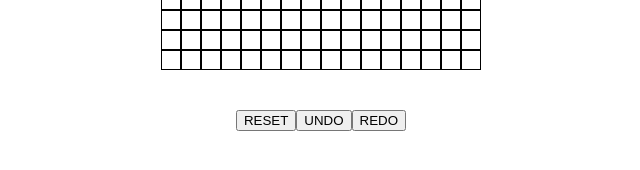
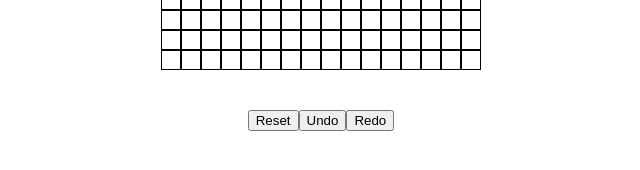
Before and after one commit to adarshares/coloring_grid, a React (Create React App) app: page / in a window 1280 px wide. Shown: the part 462-632 px from the top of the page, without its empty margins (319-959 px from the left). Built offline with nearby package versions, Linux system fonts and the light colour scheme.

Commit message:
used reducer to change the code and variable names changed

```diff
--- a/src/App.js
+++ b/src/App.js
@@ -1,225 +1,174 @@
 import './App.css';
-import { useState } from 'react';
+import { useCallback, useReducer } from 'react';
 import Box from './components/Box';
-import { CirclePicker } from 'react-color';
-import { KEYCOLOR,KEYCOLORLIST,KEYSTACK,KEYSTACKINDEX,KEYSTACKPOINTER } from './constant/constants';
+import ColorPicker from './components/ColorPicker';
+import { KEY_STATE } from './constant/constants';
 
 
-function initializeColorList(){
-  let colorList = window.localStorage.getItem(KEYCOLORLIST);
-  if(colorList){
-    colorList = colorList.split(",");
-  }
-  else{
-    colorList = Array(256).fill("white");
-  }
-  return colorList;
+
+function HandleLocalStorage(state){
+  window.localStorage.setItem(KEY_STATE,JSON.stringify(state));
 }
 
-function initializeColor(){
-  let color = window.localStorage.getItem(KEYCOLOR);
-  if(color){
-  }
-  else{
-    color = "white";
-  }
-  return color;
+const InitializeState = (init) => {
+  const state = {
+    selectedColor:"white",
+    colorOfCells:Array(256).fill("white"),
+    cellsColorHistory:[],
+    cellsIndexHistory:[],
+    cellsHistoryPointer:-1,
+    ...(JSON.parse(window.localStorage.getItem(KEY_STATE))),
+  };
+  HandleLocalStorage(state);
+  return state;
 }
 
-function initializeStack(){
-  let stack = window.localStorage.getItem(KEYSTACK);
-  if(stack){
-    stack = stack.split(",");
-  }
-  else{
-    stack = [];
-  }
-  return stack;
+/*
+selectedColor:"white",
+colorOfCells:[Array(256).fill("white")],
+cellsColorHistory:[],
+cellsIndexHistory:[],
+cellsHistoryPointer:-1,
+*/
+const InsertStateChanges=(cellsColorHistory,cellsIndexHistory,prevColor,currentColor,id)=>{
+  cellsColorHistory.push(prevColor);
+  cellsColorHistory.push(currentColor);
+  cellsIndexHistory.push(id);
+  cellsIndexHistory.push(id);
 }
 
-function initializeStackIndex(){
-  let stackIndex = window.localStorage.getItem(KEYSTACKINDEX);
-  if(stackIndex){
-    stackIndex = stackIndex.split(',');
+const HandleCellClick = (prevState,id) => {
+  const prevPointer = prevState.cellsHistoryPointer;
+  if(prevPointer%2 == 0){
+    prevState.cellsColorHistory.splice(prevPointer);
+    prevState.cellsIndexHistory.splice(prevPointer);
   }
-  else{
-    stackIndex = [];
+  InsertStateChanges(prevState.cellsColorHistory,prevState.cellsIndexHistory,prevState.colorOfCells[id],prevState.selectedColor,id);
+  prevState.colorOfCells[id] = prevState.selectedColor;
+  return {
+    ...prevState,
+    cellsHistoryPointer : prevPointer%2?prevPointer+2:prevPointer+1,
   }
-  return stackIndex;
+}
+const HandleUndo=(prevState)=>{
+  if(prevState.cellsHistoryPointer === -1 || prevState.cellsHistoryPointer === 0){return null;}
+  const prevPointer = prevState.cellsHistoryPointer;
+  const newPointer = prevPointer%2?prevPointer-1:prevPointer-2;
+  prevState.colorOfCells[prevState.cellsIndexHistory[newPointer]] = prevState.cellsColorHistory[newPointer];
+
+  return {
+    ...prevState,
+    cellsHistoryPointer: newPointer,
+  }
 }
 
-function initializeStackPointer(){
-  let stackPointer = window.localStorage.getItem(KEYSTACKPOINTER);
-  if(stackPointer == null){
-    stackPointer = -1;
+const HandleRedo=(prevState)=>{
+  if(prevState.cellsHistoryPointer+1 >= prevState.cellsColorHistory.length){return null;}
+  const prevPointer = prevState.cellsHistoryPointer;
+  const newPointer = prevPointer%2?prevPointer+2:prevPointer+1;
+  prevState.colorOfCells[prevState.cellsIndexHistory[newPointer]] = prevState.cellsColorHistory[newPointer];
+  return {
+    ...prevState,
+    cellsHistoryPointer : newPointer,
   }
-  return stackPointer;
 }
 
-
-function handleLocalStorageColorList(colorList){
-  window.localStorage.setItem(KEYCOLORLIST,colorList.toString());
+const HandleReset = ()=>{
+  return {
+    selectedColor:"white",
+    colorOfCells:Array(256).fill("white"),
+    cellsColorHistory:[],
+    cellsIndexHistory:[],
+    cellsHistoryPointer:-1,
+  };
+}
+const HandleColorPick=(prevState,colorName)=>{
+  return {
+    ...prevState,
+    selectedColor : colorName,
+  }
 }
 
-function handleLocalStorageColor(color){
-  window.localStorage.setItem(KEYCOLOR,color);
+//CELL_CLICK, UNDO, REDO, RESET, COLOR_PICK
+function reducer(prevState,action){
+  switch(action.type){
+    case "CELL_CLICK":{
+      const newState = {
+        ...prevState,
+        ...HandleCellClick(structuredClone(prevState),action.id),
+      };
+      HandleLocalStorage(newState);
+      return newState;
     }
 
-function handleLocalStorageStack(stack){
-  window.localStorage.setItem(KEYSTACK,stack.toString());
+    case "UNDO":{
+      const newState = {
+        ...prevState,
+        ...HandleUndo(structuredClone(prevState)),
+      };
+      HandleLocalStorage(newState);
+      return newState;
     }
 
-function handleLocalStorageStackIndex(stackIndex){
-  window.localStorage.setItem(KEYSTACKINDEX,stackIndex.toString());
+    case "REDO":{
+      const newState = {
+        ...prevState,
+        ...HandleRedo(structuredClone(prevState)),
+      };
+      HandleLocalStorage(newState);
+      return newState;
     }
 
-function handleLocalStorageStackPointer(stackPointer){
-  window.localStorage.setItem(KEYSTACKPOINTER,stackPointer);
+    case "RESET":{
+      const newState = {
+        ...HandleReset(),
+      };
+      HandleLocalStorage(newState);
+      return newState;
+    }
+    case "COLOR_PICK":{
+      const newState = {
+        ...prevState,
+        ...HandleColorPick(structuredClone(prevState),action.colorName),
+      }
+      HandleLocalStorage(newState);
+      return newState;
+    }
+    default:
+      return prevState;
+  }
 }
 
 function App() {
-  const [color,setColor] = useState(initializeColor());
-  const [colorList,setColorList] = useState(initializeColorList());
-  const [stack,setStack] = useState(initializeStack());
-  const [stackIndex,setStackIndex] = useState(initializeStackIndex());
-  const [stackPointer,setStackPointer] = useState(initializeStackPointer());
 
+  const [state,dispatch] = useReducer(reducer,{},InitializeState);
 
-  function handleClick(event){
-    let prevColorList = [...colorList];//create a new array since directly equating gives the same object
-    let prevColor = prevColorList[+event.target.id];
+  const features = [
+    {type: 'RESET', label: 'Reset', onClick: 'RESET'},
+    {type: 'UNDO', label: 'Undo', onClick: 'UNDO'},
+    {type: 'REDO', label: 'Redo', onClick: 'REDO'},
+  ];
 
-    let newStack = [...stack];
-    let newStackIndex = [...stackIndex];
-    let newStackPointer = stackPointer;
-
-    if(newStackPointer%2 == 0){
-      newStack.length = stackPointer;
-      newStackIndex.length = stackPointer;
-      newStack.push(prevColor);
-      newStack.push(color);
-      newStackIndex.push(event.target.id);
-      newStackIndex.push(event.target.id);
-      newStackPointer = +newStackPointer + 1;
-    }
-    else{
-      newStack.push(prevColor);
-      newStack.push(color);
-      newStackIndex.push(event.target.id);
-      newStackIndex.push(event.target.id);
-      newStackPointer = +newStackPointer + 2;
-    }
-
-    newStackPointer = newStackPointer.toString();
-
-    prevColorList[+event.target.id] = color;
-
-    setColorList(prevColorList);
-    handleLocalStorageColorList(prevColorList);
-
-    setStack(newStack);
-    handleLocalStorageStack(newStack);
-
-    setStackIndex(newStackIndex);
-    handleLocalStorageStackIndex(newStackIndex);
-
-    setStackPointer(newStackPointer);
-    handleLocalStorageStackPointer(newStackPointer);
-
-  }
-  function handleMouseEnter(event){
-    event.target.style = `background-color:${color};`;
-  }
-  function handleMouseLeave(event){
-    event.target.style = `background-color:${colorList[event.target.id]};`
-  }
-  function handleColorPick(colorName,mouseEvent){
-    setColor(colorName.hex);
-    handleLocalStorageColor(colorName.hex);
-  }
-  function handleResetButton(){
-    setColor("white");
-    handleLocalStorageColor("white");
-
-    setColorList(Array(256).fill("white"));
-    handleLocalStorageColorList(Array(256).fill("white"));
-
-    setStack([]);
-    handleLocalStorageStack([]);
-
-    setStackIndex([]);
-    handleLocalStorageStackIndex([]);
-
-    setStackPointer("-1");
-    handleLocalStorageStackPointer("-1");
-  }
-  function handleUndoButton(){
-    if(stackPointer === "-1" || stackPointer === "0"){return;}
-
-    let newStackPointer = stackPointer;
-
-    if(newStackPointer%2 == 0){
-      newStackPointer = +newStackPointer - 2;
-    }
-    else{
-      newStackPointer = +newStackPointer - 1;
-    }
-    let prevColorList = [...colorList];
-    prevColorList[+stackIndex[+newStackPointer]] = stack[+newStackPointer];
-
-    newStackPointer = newStackPointer.toString();
-
-    setColorList(prevColorList);
-    handleLocalStorageColorList(prevColorList);
-
-    setStackPointer(newStackPointer);
-    handleLocalStorageStackPointer(newStackPointer);
-  }
-  function handleRedoButton(){
-    if((+stackPointer + 1) >= stack.length){
-      return;
-    }
-    let newStackPointer = stackPointer;
-    if(newStackPointer%2 == 0){
-      newStackPointer = +newStackPointer + 1;
-    }
-    else{
-      newStackPointer = +newStackPointer + 2;
-    }
-
-
-
-    let prevColorList = [...colorList];
-    prevColorList[+stackIndex[+newStackPointer]] = stack[+newStackPointer];
-
-    newStackPointer = newStackPointer.toString();
-    setStackPointer(newStackPointer);
-    handleLocalStorageStackPointer(newStackPointer);
-
-    setColorList(prevColorList);
-    handleLocalStorageColorList(prevColorList);
-  }
   return (
     <>
 
       <div className="globalContainer">
-      <div className="colorPicker">
-        <CirclePicker onChange={handleColorPick} />
-      </div>
 
+        <ColorPicker onChange={(colorName)=>{dispatch({type:"COLOR_PICK",colorName:colorName.hex})}}/>
         <div className="container">
           <div className="wrapper">
-          {colorList.map((item,index) => {
-            return <Box key={index} boxColor={item} id={`${index}`} onClick={handleClick} onMouseEnter={handleMouseEnter} onMouseLeave={handleMouseLeave}/>;
+            {state.colorOfCells.map((item,index) => {
+              return <Box key={index} boxColor={item} id={`${index}`} onClick={dispatch} selectedColor={state.selectedColor}/>;
             })}
           </div>
         </div>
 
         <div className="features">
-        <button onClick={handleResetButton}>RESET</button>
-        <button onClick={handleUndoButton}>UNDO</button>
-        <button onClick={handleRedoButton}>REDO</button>
+          {features.map((item,index) => {
+            return <button key={item.type} onClick={()=>{dispatch({type:item.onClick})}}>{item.label}</button>
+            })}
         </div>
+
       </div>
 
     </>
--- a/src/components/Box.js
+++ b/src/components/Box.js
@@ -1,10 +1,21 @@
-import React from 'react';
+import React, { memo, useState } from 'react';
 import "./../App.css";
 
-function Box(props) {
+const Box = memo((props)=>{
+  const [hover,setHover] = useState(false);
+  const HandleMouseEnter=()=>{
+    setHover(true);
+  }
+  const HandleMouseLeave = () => {
+    setHover(false);
+  }
+  const HandleClick = () => {
+    props.onClick({type:"CELL_CLICK",id:+props.id})
+  }
+  console.log(`component ${props.id} rendered`)
   return (
-    <div style={{backgroundColor:props.boxColor,}} id={props.id} className="customBox" onClick={props.onClick} onMouseEnter={props.onMouseEnter} onMouseLeave={props.onMouseLeave}/>
+    <div style={{backgroundColor:hover?props.selectedColor:props.boxColor}} id={props.id} className="customBox" onClick={HandleClick} onMouseEnter={HandleMouseEnter} onMouseLeave={HandleMouseLeave}/>
   )
-}
+})
 
 export default Box;
--- /dev/null
+++ b/src/components/ColorPicker.js
@@ -0,0 +1,13 @@
+import React from 'react'
+import "./../App.css"
+import { CirclePicker } from 'react-color';
+
+function ColorPicker(props) {
+  return (
+    <div className="colorPicker">
+        <CirclePicker onChange={props.onChange} />
+    </div>
+  )
+}
+
+export default ColorPicker
--- a/src/constant/constants.js
+++ b/src/constant/constants.js
@@ -1,5 +1 @@
-export const KEYCOLORLIST = "ColorList";
-export const KEYCOLOR = "Color";
-export const KEYSTACK = "Stack";
-export const KEYSTACKINDEX = "StackIndex";
-export const KEYSTACKPOINTER = "StackPointer";
+export const KEY_STATE = "KEY_STATE";
```
Lines whose indentation alone changed are shown as unchanged.
